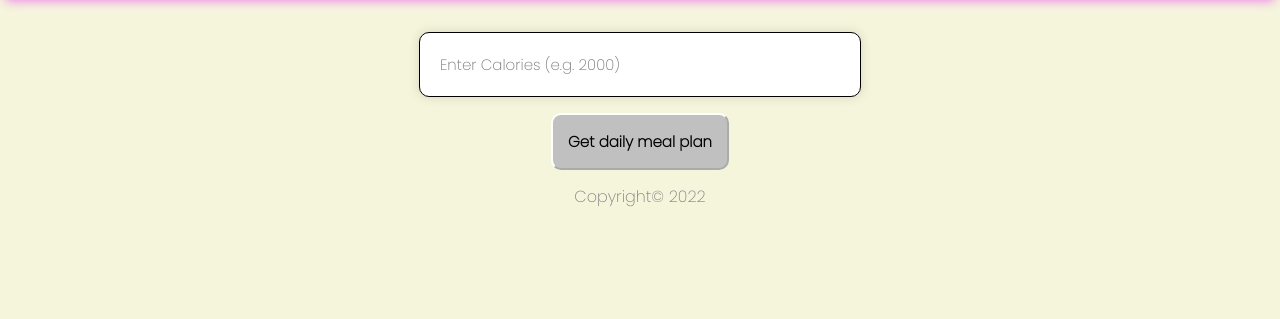
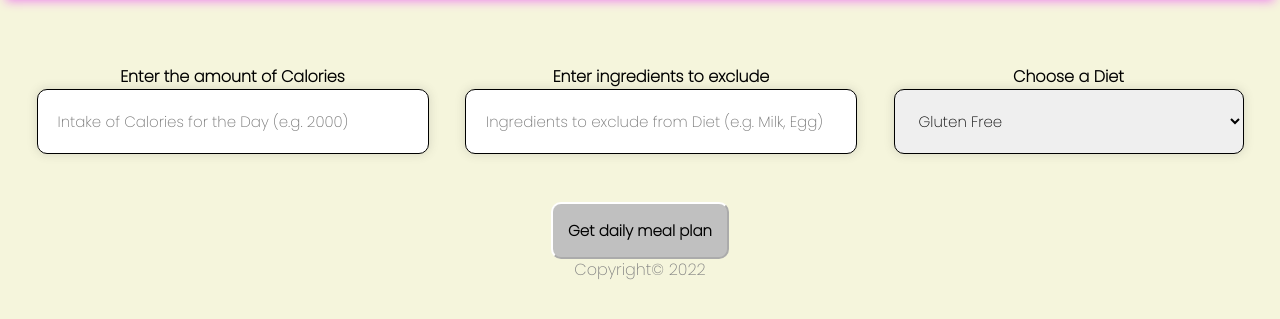
Before and after one commit to mayukhsharma/nutritionNrecipes, a React app in the folder website/: page /App2 in a window 1280 px wide. Shown: the part 79-398 px from the top of the page. Built offline with nearby package versions, Linux system fonts and the light colour scheme.

Commit message:
updated some more features

```diff
--- a/website/src/components/App.js
+++ b/website/src/components/App.js
@@ -5,14 +5,24 @@ function App() {
 
   const[mealData,setMealData]=useState(null);
   const[calories,setCalories]=useState(null);
+  const[diet,setDiet]=useState(null);
+  const[exclude,setExclude]=useState(null);
 
   function handleChange(e){
     setCalories(e.target.value);
   }
 
+  function handleDiet(e){
+    setDiet(e.target.value);
+  }
+
+  function handleExclude(e){
+    setExclude(e.target.value);
+  }
+
   function getMealData(){
   fetch(
-    `https://api.spoonacular.com/mealplanner/generate?apiKey=bae565de28754165ae8db829409212f2&timeFrame=day&targetCalories=${calories}`
+    `https://api.spoonacular.com/mealplanner/generate?apiKey=bae565de28754165ae8db829409212f2&timeFrame=day&targetCalories=${calories}&diet=${diet}&exclude=${exclude}`
   ).then((response)=>response.json()).then((data)=>{
     setMealData(data);
     console.log(data);
@@ -23,11 +33,40 @@ function App() {
 
   return (
   <div className="container">
+  {/* <section className="names">
+    <p>Enter Calories (e.g. 2000)</p>
+    <p>Enter ingredients to exclude</p>
+    <p>Choose a Diet</p>
+  </section> */}
   <section className="controls">
-   <input onChange={handleChange} className="calories" type="number" placeholder="Enter Calories (e.g. 2000)" />
+  <section className="col">
+  <p>Enter the amount of Calories</p>
+   <input onChange={handleChange} className="calories" type="number" placeholder="Intake of Calories for the Day (e.g. 2000)" />
+   </section>
+   <section className="col">
+  <p>Enter ingredients to exclude</p>
+   <input onChange={handleExclude} className="exclude" type="text" placeholder="Ingredients to exclude from Diet (e.g. Milk, Egg)" />
+  </section>
+   {/* <label for="diet" className="dietlabel">Choose a Diet:</label> */}
+    <section className="col">
+  <p>Choose a Diet</p>
+<select name="diet" className="diet" onChange={handleDiet}>
+  <option value="volvo">Gluten Free</option>
+  <option value="saab">Ketogenic</option>
+  <option value="mercedes">Vegetarian</option>
+  <option value="audi">Lacto-Vegetarian</option>
+  <option value="audi">Ovo-Vegetarian</option>
+  <option value="audi">Vegan</option>
+  <option value="audi">Pescetarian</option>
+  <option value="audi">Paleo</option>
+  <option value="audi">Primal</option>
+  <option value="audi">Low FODMAP</option>
+  <option value="audi">Whole30</option>
+</select>
+</section>
+</section>
+   <button onClick={getMealData} className="getplan">Get daily meal plan</button>
 
-   <button onClick={getMealData} className="getplan">Get daily meal plan</button>
-   </section>
    {mealData && <MealList mealData={mealData} />}
   </div>
   );
--- a/website/src/components/Main2.js
+++ /dev/null
@@ -1 +0,0 @@
-import React from "react";
--- a/website/src/index.css
+++ b/website/src/index.css
@@ -113,8 +113,36 @@ border-color: white;
 border-color: white;
   box-shadow:0 0 10px 1px rgba(77,77,77,0.15);
   border: 0.2px black solid;
-max-width: 400px;
+max-width: 350px;
 width: 100vh;
+}
+
+.container .exclude{
+  padding: 20px;
+  font-size: 15px;
+  border-radius: 10px;
+border-color: white;
+  box-shadow:0 0 10px 1px rgba(77,77,77,0.15);
+  border: 0.2px black solid;
+max-width: 350px;
+width: 100vh;
+}
+
+.container .diet{
+  padding: 20px;
+  font-size: 15px;
+  border-radius: 10px;
+border-color: white;
+  box-shadow:0 0 10px 1px rgba(77,77,77,0.15);
+  border: 0.2px black solid;
+max-width: 350px;
+width: 100vh;
+}
+
+.container .dietlabel{
+  font-size: 15px;
+  font-weight: 700;
+  font-style: italic;
 }
 
 .container{
@@ -134,7 +162,15 @@ section{
 .controls{
   display: flex;
   align-items: center;
+  flex-direction: row;
+  justify-content: space-evenly;
+}
+
+.col{
+  display: flex;
+  align-items: center;
   flex-direction: column;
+  font-weight: 600;
 }
 
 @media only screen and (max-width: 550px){
```
Also changed, not shown: website/src/components/App2.js (deleted), website/src/components/Main1.js (deleted).
